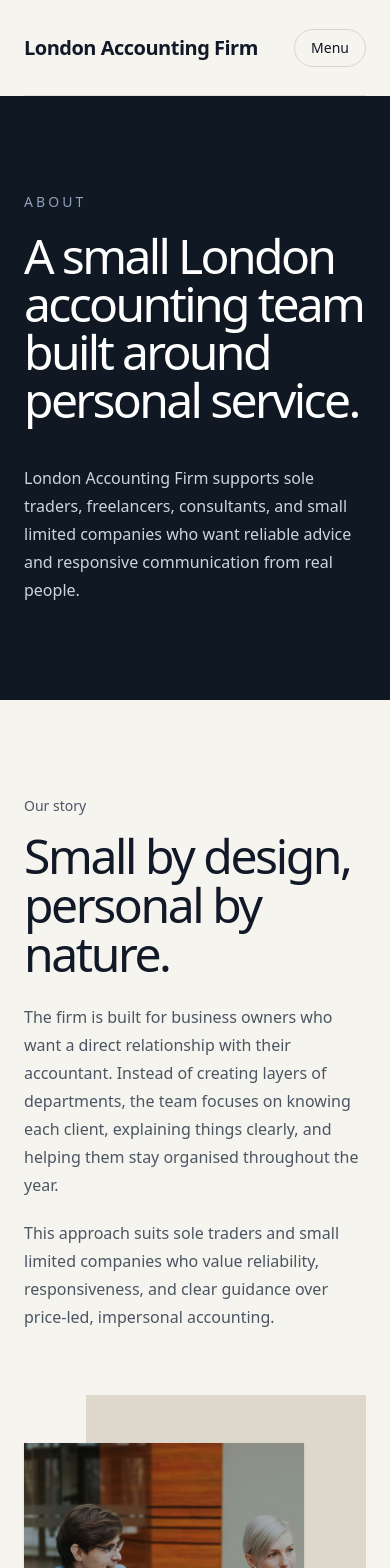
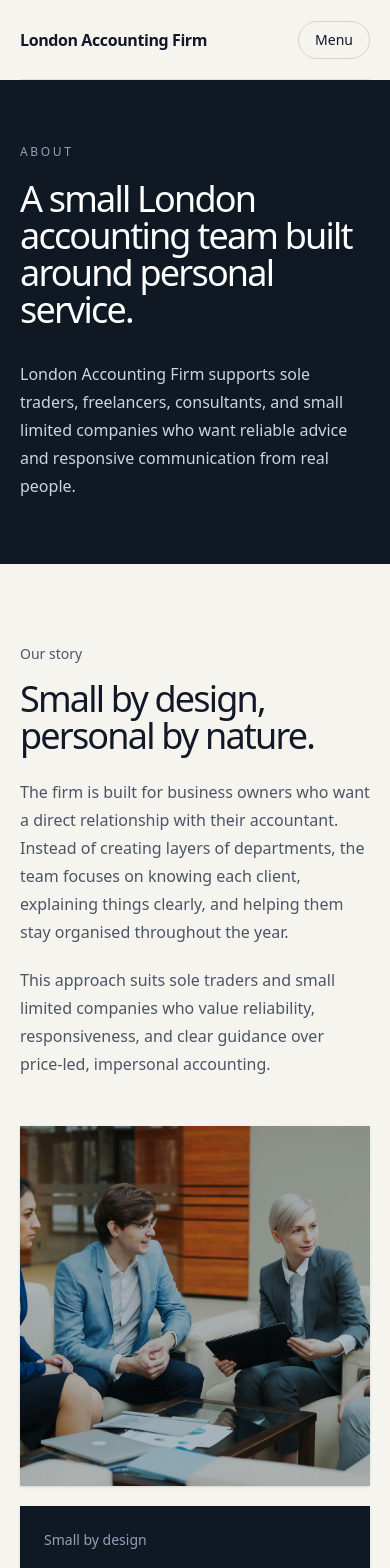
Before and after one commit to doxathompson/Accounting-Firm-Website, a Next.js app in the folder my-app/: page /about in a window 390 px wide. Shown: the top 1568 px of the page. Built offline with nearby package versions, Linux system fonts and the light colour scheme.

Commit message:
mobile responsiveness

```diff
--- a/my-app/src/app/about/page.tsx
+++ b/my-app/src/app/about/page.tsx
@@ -21,15 +21,15 @@ export default function AboutPage() {
         description="London Accounting Firm supports sole traders, freelancers, consultants, and small limited companies who want reliable advice and responsive communication from real people."
       />
 
-      <section className="bg-[#F6F4EE] py-24">
+      <section className="overflow-hidden bg-[#F6F4EE] py-20 lg:py-24">
         <Container>
-          <div className="grid gap-16 lg:grid-cols-[0.9fr_1.1fr] lg:items-center">
+          <div className="grid gap-12 lg:grid-cols-[0.9fr_1.1fr] lg:items-center lg:gap-16">
             <div>
               <p className="mb-4 text-sm font-medium text-[#4B5563]">
                 Our story
               </p>
 
-              <h2 className="max-w-md text-5xl font-normal leading-[1.02] tracking-[-0.05em] text-[#111827]">
+              <h2 className="max-w-md text-4xl font-normal leading-[1.03] tracking-[-0.05em] text-[#111827] sm:text-5xl">
                 Small by design, personal by nature.
               </h2>
 
@@ -48,7 +48,31 @@ export default function AboutPage() {
               </p>
             </div>
 
-            <div className="relative min-h-[520px]">
+            <div className="lg:hidden">
+              <div className="relative h-[360px] overflow-hidden bg-[#DED8CC] shadow-sm sm:h-[460px]">
+                <Image
+                  src="/small-accounting-team.jpg"
+                  alt="Small accounting team working together"
+                  fill
+                  className="object-cover"
+                />
+              </div>
+
+              <div className="mt-5 bg-[#101923] p-6 text-white shadow-sm">
+                <p className="text-sm text-slate-400">Small by design</p>
+
+                <h3 className="mt-4 text-3xl font-normal leading-tight">
+                  Personal support from a focused team.
+                </h3>
+
+                <p className="mt-4 text-sm leading-6 text-slate-400">
+                  Clients work with real people who understand their business,
+                  deadlines, and questions.
+                </p>
+              </div>
+            </div>
+
+            <div className="relative hidden min-h-[520px] lg:block">
               <div className="absolute right-0 top-0 h-80 w-[82%] bg-[#DED8CC]" />
 
               <div className="absolute left-0 top-12 h-96 w-[82%] overflow-hidden shadow-sm">
@@ -77,7 +101,7 @@ export default function AboutPage() {
         </Container>
       </section>
 
-      <section className="bg-[#F6F4EE] py-24">
+      <section className="bg-[#F6F4EE] py-20 lg:py-24">
         <Container>
           <SectionHeading
             eyebrow="Team"
@@ -93,7 +117,7 @@ export default function AboutPage() {
         </Container>
       </section>
 
-      <section className="bg-[#F6F4EE] py-24">
+      <section className="bg-[#F6F4EE] py-20 lg:py-24">
         <Container>
           <SectionHeading
             eyebrow="Values"
--- a/my-app/src/app/contact/page.tsx
+++ b/my-app/src/app/contact/page.tsx
@@ -19,15 +19,15 @@ export default function ContactPage() {
         description="Tell us a little about your business and we’ll get back to you to arrange a consultation."
       />
 
-      <section className="bg-[#F6F4EE] py-24">
+      <section className="overflow-hidden bg-[#F6F4EE] py-20 lg:py-24">
         <Container>
-          <div className="grid gap-14 lg:grid-cols-[0.9fr_1.1fr]">
+          <div className="grid gap-12 lg:grid-cols-[0.9fr_1.1fr] lg:gap-14">
             <div>
               <p className="mb-4 text-sm font-medium text-[#4B5563]">
                 Get in touch
               </p>
 
-              <h2 className="max-w-md text-5xl font-normal leading-[1.02] tracking-[-0.05em] text-[#111827]">
+              <h2 className="max-w-md text-4xl font-normal leading-[1.03] tracking-[-0.05em] text-[#111827] sm:text-5xl">
                 Speak with a small team that understands small businesses.
               </h2>
 
@@ -38,7 +38,7 @@ export default function ContactPage() {
                 mysterious ritual performed in a locked spreadsheet.
               </p>
 
-              <div className="relative mt-8 h-72 overflow-hidden bg-[#DED8CC] shadow-sm">
+              <div className="relative mt-8 h-72 overflow-hidden bg-[#DED8CC] shadow-sm sm:h-80">
                 <Image
                   src="/contact-accounting-consultation.jpg"
                   alt="Accounting consultation meeting"
@@ -47,22 +47,26 @@ export default function ContactPage() {
                 />
               </div>
 
-              <div className="mt-8 space-y-5 border border-[#E5E1D8] bg-[#FAF9F4] p-6">
+              <div className="mt-8 grid gap-5 border border-[#E5E1D8] bg-[#FAF9F4] p-6 sm:grid-cols-3 lg:grid-cols-1">
                 <div>
                   <p className="text-sm font-semibold text-[#111827]">Phone</p>
-                  <p className="mt-1 text-sm text-[#4B5563]">{firm.phone}</p>
+                  <p className="mt-1 break-words text-sm text-[#4B5563]">
+                    {firm.phone}
+                  </p>
                 </div>
 
                 <div>
                   <p className="text-sm font-semibold text-[#111827]">Email</p>
-                  <p className="mt-1 text-sm text-[#4B5563]">{firm.email}</p>
+                  <p className="mt-1 break-words text-sm text-[#4B5563]">
+                    {firm.email}
+                  </p>
                 </div>
 
                 <div>
                   <p className="text-sm font-semibold text-[#111827]">
                     Location
                   </p>
-                  <p className="mt-1 text-sm text-[#4B5563]">
+                  <p className="mt-1 break-words text-sm text-[#4B5563]">
                     {firm.location}
                   </p>
                 </div>
--- a/my-app/src/app/globals.css
+++ b/my-app/src/app/globals.css
@@ -7,11 +7,22 @@
 
 html {
   scroll-behavior: smooth;
+  overflow-x: hidden;
 }
 
 body {
   background: var(--background);
   color: var(--foreground);
+  overflow-x: hidden;
+}
+
+* {
+  box-sizing: border-box;
+}
+
+img {
+  display: block;
+  max-width: 100%;
 }
 
 ::selection {
--- a/my-app/src/components/Container.tsx
+++ b/my-app/src/components/Container.tsx
@@ -19,7 +19,7 @@ export function Container({
 
   return (
     <div
-      className={`mx-auto w-full ${sizes[size]} px-6 sm:px-8 md:px-12 lg:px-20 xl:px-24 2xl:px-28 ${className}`}
+      className={`mx-auto w-full ${sizes[size]} px-5 sm:px-8 md:px-10 lg:px-16 xl:px-20 2xl:px-24 ${className}`}
     >
       {children}
     </div>
--- a/my-app/src/components/HeroSection.tsx
+++ b/my-app/src/components/HeroSection.tsx
@@ -4,19 +4,19 @@ import { Container } from "@/components/Container";
 
 export function HeroSection() {
   return (
-    <section className="bg-[#F6F4EE] py-24 sm:py-28 lg:py-32">
+    <section className="overflow-hidden bg-[#F6F4EE] py-16 sm:py-20 lg:py-32">
       <Container size="wide">
-        <div className="grid items-center gap-16 lg:grid-cols-[0.9fr_1.1fr]">
+        <div className="grid items-center gap-12 lg:grid-cols-[0.9fr_1.1fr] lg:gap-16">
           <div>
-            <p className="mb-6 text-sm font-medium text-[#4B5563]">
+            <p className="mb-5 max-w-sm text-sm font-medium text-[#4B5563]">
               For sole traders and limited companies under £500k turnover
             </p>
 
-            <h1 className="max-w-xl text-5xl font-normal leading-[0.98] tracking-[-0.05em] text-[#111827] sm:text-6xl lg:text-7xl">
+            <h1 className="max-w-xl text-5xl font-normal leading-[0.98] tracking-[-0.055em] text-[#111827] sm:text-6xl lg:text-7xl">
               Taking care of your accounts, tax, and paperwork.
             </h1>
 
-            <p className="mt-8 max-w-md text-base leading-7 text-[#4B5563]">
+            <p className="mt-7 max-w-md text-base leading-7 text-[#4B5563]">
               Reliable accounting support for London sole traders and small companies,
               with responsive communication from a small team that knows your business.
             </p>
@@ -29,7 +29,38 @@ export function HeroSection() {
             </div>
           </div>
 
-          <div className="relative min-h-[520px]">
+          <div className="lg:hidden">
+            <div className="relative h-[360px] overflow-hidden bg-[#DED8CC] shadow-sm sm:h-[460px]">
+              <Image
+                src="/hero-accounting-meeting.jpg"
+                alt="Accountants reviewing paperwork with a small business client"
+                fill
+                priority
+                className="object-cover"
+              />
+            </div>
+
+            <div className="mt-5 grid gap-4 sm:grid-cols-2">
+              <div className="bg-[#101923] p-5 text-white shadow-sm">
+                <p className="text-xs text-slate-400">Client focus</p>
+                <p className="mt-3 text-2xl font-semibold">Under £500k</p>
+                <p className="mt-2 text-xs leading-5 text-slate-400">
+                  Sole traders and small limited companies
+                </p>
+              </div>
+
+              <div className="border border-[#E5E1D8] bg-[#FAF9F4] p-5 shadow-sm">
+                <p className="text-sm font-semibold text-[#111827]">
+                  An accountant who actually picks up the phone.
+                </p>
+                <p className="mt-3 text-sm leading-6 text-[#4B5563]">
+                  Personal support without being passed around a large firm.
+                </p>
+              </div>
+            </div>
+          </div>
+
+          <div className="relative hidden min-h-[520px] lg:block">
             <div className="absolute right-0 top-0 h-80 w-[78%] bg-[#DED8CC]" />
 
             <div className="absolute right-16 top-10 h-80 w-[62%] overflow-hidden shadow-sm">
--- a/my-app/src/components/Navbar.tsx
+++ b/my-app/src/components/Navbar.tsx
@@ -13,9 +13,13 @@ export function Navbar() {
   return (
     <header className="sticky top-0 z-50 bg-[#F6F4EE]/90 backdrop-blur">
       <Container>
-        <div className="flex h-24 items-center justify-between border-b border-[#E5E1D8]">
-          <Link href="/" className="text-xl font-semibold tracking-tight text-[#111827]">
-            {firm.name}
+        <div className="flex h-20 items-center justify-between gap-4 border-b border-[#E5E1D8] lg:h-24">
+          <Link
+            href="/"
+            className="min-w-0 text-base font-semibold tracking-tight text-[#111827] sm:text-xl"
+            aria-label={`${firm.name} homepage`}
+          >
+            <span className="block truncate">{firm.name}</span>
           </Link>
 
           <nav className="hidden items-center gap-8 md:flex" aria-label="Main navigation">
@@ -40,14 +44,14 @@ export function Navbar() {
 
           <Link
             href="/contact"
-            className="hidden text-sm font-medium text-[#111827] hover:opacity-70 md:block"
+            className="hidden shrink-0 text-sm font-medium text-[#111827] hover:opacity-70 md:block"
           >
             Book a free consultation
           </Link>
 
           <button
             type="button"
-            className="rounded-full border border-[#D8D3C8] px-4 py-2 text-sm md:hidden"
+            className="shrink-0 rounded-full border border-[#D8D3C8] px-4 py-2 text-sm md:hidden"
             onClick={() => setIsOpen((current) => !current)}
             aria-expanded={isOpen}
             aria-controls="mobile-menu"
@@ -58,13 +62,13 @@ export function Navbar() {
 
         {isOpen ? (
           <div id="mobile-menu" className="border-b border-[#E5E1D8] py-4 md:hidden">
-            <nav className="flex flex-col gap-3">
+            <nav className="flex flex-col gap-2">
               {navItems.map((item) => (
                 <Link
                   key={item.href}
                   href={item.href}
                   onClick={() => setIsOpen(false)}
-                  className="rounded-xl px-2 py-2 text-sm text-[#4B5563]"
+                  className="rounded-xl px-2 py-3 text-sm text-[#4B5563]"
                 >
                   {item.label}
                 </Link>
@@ -73,7 +77,7 @@ export function Navbar() {
               <Link
                 href="/contact"
                 onClick={() => setIsOpen(false)}
-                className="mt-2 rounded-full bg-[#101923] px-5 py-3 text-center text-sm font-semibold text-white"
+                className="mt-2 bg-[#101923] px-5 py-3 text-center text-sm font-semibold text-white"
               >
                 Book a free consultation
               </Link>
--- a/my-app/src/components/PageHeader.tsx
+++ b/my-app/src/components/PageHeader.tsx
@@ -8,17 +8,17 @@ type PageHeaderProps = {
 
 export function PageHeader({ eyebrow, title, description }: PageHeaderProps) {
   return (
-    <section className="bg-[#101923] py-24 text-white sm:py-28">
+    <section className="bg-[#101923] py-16 text-white sm:py-20 lg:py-24">
       <Container size="wide">
-        <div className="grid gap-10 lg:grid-cols-[0.9fr_1.1fr] lg:items-end">
+        <div className="grid gap-8 lg:grid-cols-[0.9fr_1.1fr] lg:items-end">
           <div>
             {eyebrow ? (
-              <p className="mb-5 text-sm font-medium uppercase tracking-[0.22em] text-slate-400">
+              <p className="mb-5 text-xs font-medium uppercase tracking-[0.22em] text-slate-400 sm:text-sm">
                 {eyebrow}
               </p>
             ) : null}
 
-            <h1 className="max-w-3xl text-5xl font-normal leading-[1] tracking-[-0.055em] sm:text-6xl lg:text-7xl">
+            <h1 className="max-w-3xl text-4xl font-normal leading-[1.03] tracking-[-0.05em] sm:text-5xl lg:text-7xl">
               {title}
             </h1>
           </div>
--- a/my-app/src/components/PersonalService.tsx
+++ b/my-app/src/components/PersonalService.tsx
@@ -4,11 +4,11 @@ import { Container } from "@/components/Container";
 
 export function PersonalService() {
   return (
-    <section className="bg-[#F6F4EE] py-24">
+    <section className="overflow-hidden bg-[#F6F4EE] py-20 lg:py-24">
       <Container>
-        <div className="grid items-center gap-16 lg:grid-cols-2">
+        <div className="grid items-center gap-12 lg:grid-cols-2 lg:gap-16">
           <div>
-            <h2 className="max-w-md text-5xl font-normal leading-[1.02] tracking-[-0.05em] text-[#111827]">
+            <h2 className="max-w-md text-4xl font-normal leading-[1.03] tracking-[-0.05em] text-[#111827] sm:text-5xl">
               More than just managing your accounts.
             </h2>
 
@@ -23,7 +23,32 @@ export function PersonalService() {
             </div>
           </div>
 
-          <div className="relative min-h-[460px]">
+          <div className="lg:hidden">
+            <div className="relative h-[340px] overflow-hidden bg-[#DED8CC] shadow-sm sm:h-[430px]">
+              <Image
+                src="/responsive-accounting-support.jpg"
+                alt="Accountant providing responsive support to a small business client"
+                fill
+                className="object-cover"
+              />
+            </div>
+
+            <div className="mt-5 bg-[#101923] p-6 text-white shadow-sm">
+              <p className="text-sm text-slate-400">What clients value</p>
+
+              <div className="mt-5 space-y-4">
+                {["Responsive communication", "Clear explanations", "Reliable deadlines"].map(
+                  (item) => (
+                    <div key={item} className="border-b border-white/10 pb-3 text-sm">
+                      {item}
+                    </div>
+                  )
+                )}
+              </div>
+            </div>
+          </div>
+
+          <div className="relative hidden min-h-[460px] lg:block">
             <div className="absolute left-10 top-0 h-80 w-80 bg-[#DED8CC]" />
 
             <div className="absolute left-0 top-12 h-80 w-[72%] overflow-hidden shadow-sm">
```
